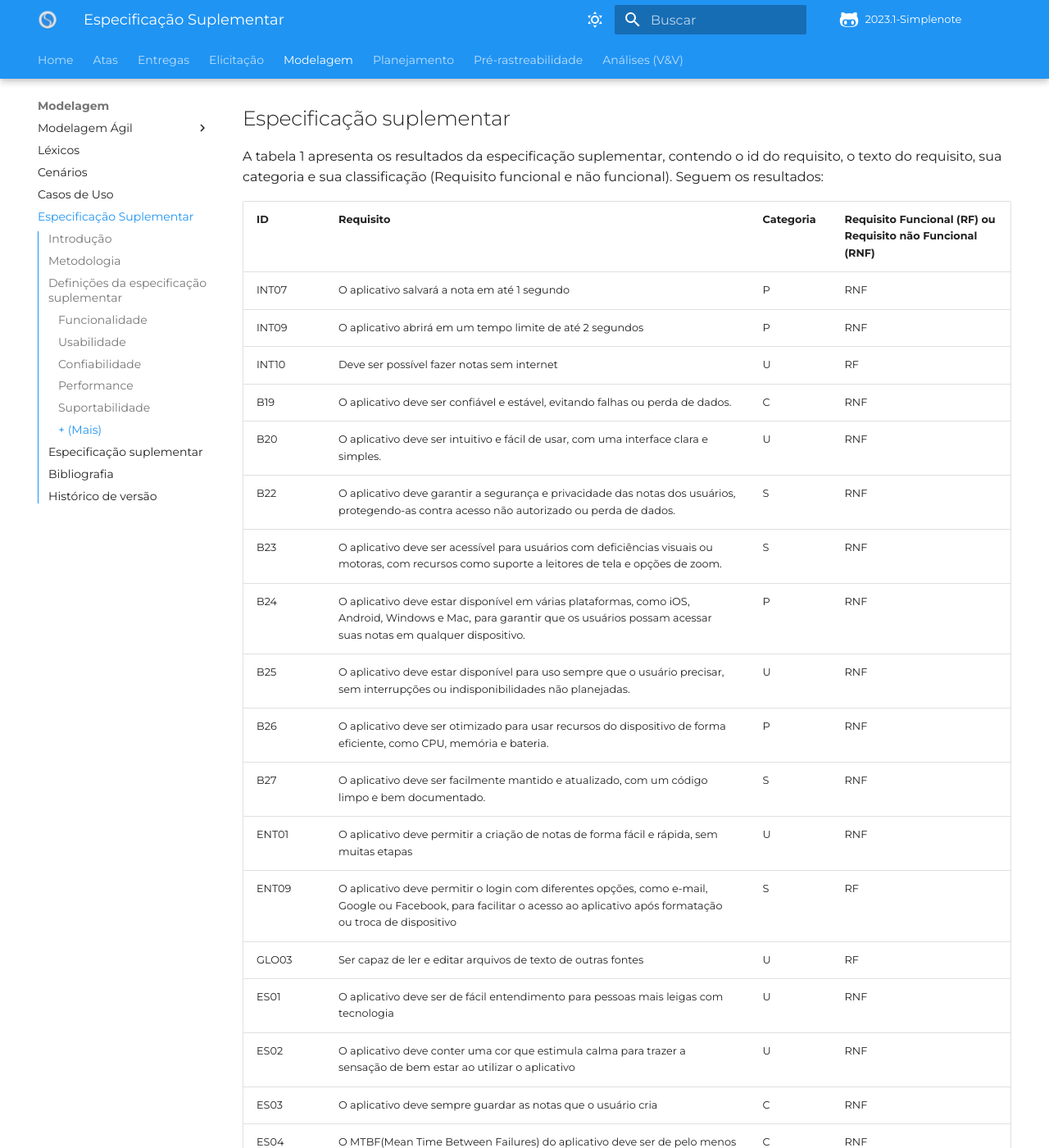
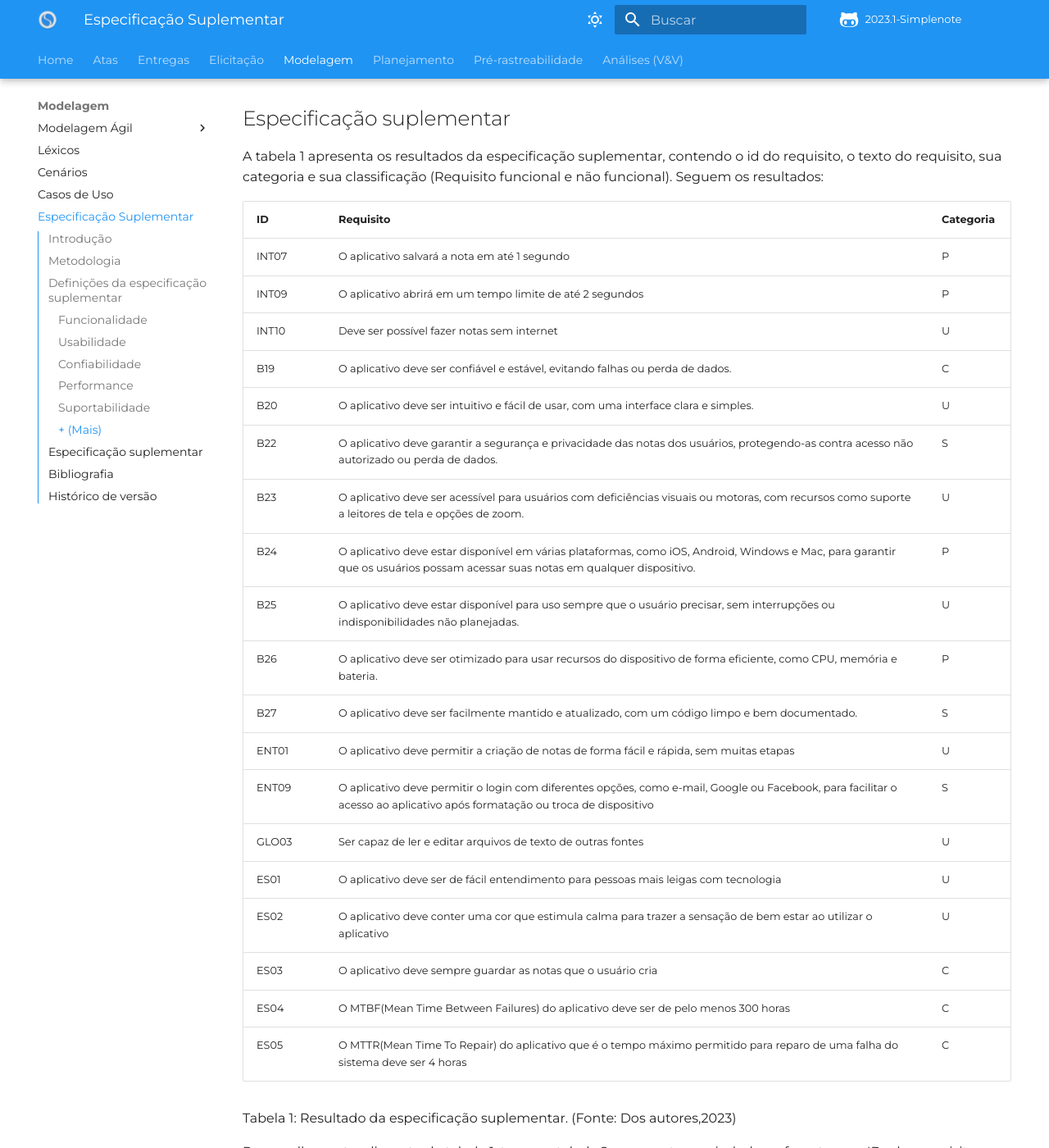
Before and after one commit to Requisitos-de-Software/2023.1-Simplenote, an MkDocs documentation site: the page built from docs/modelagem/especificacao_suplementar.md, in a window 1280 px wide and 1400 px high, scrolled down 2520 px. Shown: the whole window at 82% size. Built offline with MkDocs 1.6.1 and Material for MkDocs 9.7.7, drawn with Linux system fonts in a browser that asks for light colours; some web fonts are replaced; comment, search, counter and statistics services are not loaded.

Commit message:
Update especificacao_suplementar.md

```diff
--- a/docs/modelagem/especificacao_suplementar.md
+++ b/docs/modelagem/especificacao_suplementar.md
@@ -79,27 +79,27 @@ O modelo FURPS+ inclui um "+" que representa requisitos adicionais, tais como:
 ## Especificação suplementar
 A tabela 1 apresenta os resultados da especificação suplementar, contendo o id do requisito, o texto do requisito, sua categoria e sua classificação (Requisito funcional e não funcional). Seguem os resultados:
 
-| ID    | Requisito   | Categoria | Requisito Funcional (RF) ou Requisito não Funcional (RNF) |
-| ----- | ----------- | --------- | ----------------------------------------------------- |
-| INT07 | O aplicativo salvará a nota em até 1 segundo  | P       | RNF |
-| INT09 | O aplicativo abrirá em um tempo limite de até 2 segundos  | P         | RNF |
-| INT10 | Deve ser possível fazer notas sem internet   | U         | RF |
-| B19   | O aplicativo deve ser confiável e estável, evitando falhas ou perda de dados.  | C         | RNF |
-| B20   | O aplicativo deve ser intuitivo e fácil de usar, com uma interface clara e simples.  | U         | RNF |
-| B22   | O aplicativo deve garantir a segurança e privacidade das notas dos usuários, protegendo-as contra acesso não autorizado ou perda de dados.  | S         | RNF |
-| B23   | O aplicativo deve ser acessível para usuários com deficiências visuais ou motoras, com recursos como suporte a leitores de tela e opções de zoom. | S    | RNF |
-| B24   | O aplicativo deve estar disponível em várias plataformas, como iOS, Android, Windows e Mac, para garantir que os usuários possam acessar suas notas em qualquer dispositivo. | P         | RNF |
-| B25   | O aplicativo deve estar disponível para uso sempre que o usuário precisar, sem interrupções ou indisponibilidades não planejadas. | U         | RNF |
-| B26   | O aplicativo deve ser otimizado para usar recursos do dispositivo de forma eficiente, como CPU, memória e bateria.   | P    | RNF |
-| B27   | O aplicativo deve ser facilmente mantido e atualizado, com um código limpo e bem documentado.      | S         | RNF |
-| ENT01 | O aplicativo deve permitir a criação de notas de forma fácil e rápida, sem muitas etapas   | U         | RNF |
-| ENT09 | O aplicativo deve permitir o login com diferentes opções, como e-mail, Google ou Facebook, para facilitar o acesso ao aplicativo após formatação ou troca de dispositivo     | S         | RF |
-| GLO03 | Ser capaz de ler e editar arquivos de texto de outras fontes       | U       | RF |
-| ES01  | O aplicativo deve ser de fácil entendimento para pessoas mais leigas com tecnologia | U|RNF|
-| ES02  | O aplicativo deve conter uma cor que estimula calma para trazer a sensação de bem estar ao utilizar o aplicativo| U| RNF|
-| ES03  | O aplicativo deve sempre guardar as notas que o usuário cria | C |RNF|
-| ES04  | O MTBF(Mean Time Between Failures) do aplicativo deve ser de pelo menos 300 horas| C |RNF|
-| ES05  | O MTTR(Mean Time To Repair) do aplicativo que é o tempo máximo permitido para reparo de uma falha do sistema deve ser 4 horas | C |RNF|
+| ID    | Requisito   | Categoria |
+| ----- | ----------- | --------- |
+| INT07 | O aplicativo salvará a nota em até 1 segundo  | P       |
+| INT09 | O aplicativo abrirá em um tempo limite de até 2 segundos  | P         |
+| INT10 | Deve ser possível fazer notas sem internet   | U         |
+| B19   | O aplicativo deve ser confiável e estável, evitando falhas ou perda de dados.  | C         |
+| B20   | O aplicativo deve ser intuitivo e fácil de usar, com uma interface clara e simples.  | U         |
+| B22   | O aplicativo deve garantir a segurança e privacidade das notas dos usuários, protegendo-as contra acesso não autorizado ou perda de dados.  | S         |
+| B23   | O aplicativo deve ser acessível para usuários com deficiências visuais ou motoras, com recursos como suporte a leitores de tela e opções de zoom. | U    |
+| B24   | O aplicativo deve estar disponível em várias plataformas, como iOS, Android, Windows e Mac, para garantir que os usuários possam acessar suas notas em qualquer dispositivo. | P         |
+| B25   | O aplicativo deve estar disponível para uso sempre que o usuário precisar, sem interrupções ou indisponibilidades não planejadas. | U         |
+| B26   | O aplicativo deve ser otimizado para usar recursos do dispositivo de forma eficiente, como CPU, memória e bateria.   | P    |
+| B27   | O aplicativo deve ser facilmente mantido e atualizado, com um código limpo e bem documentado.      | S         |
+| ENT01 | O aplicativo deve permitir a criação de notas de forma fácil e rápida, sem muitas etapas   | U         |
+| ENT09 | O aplicativo deve permitir o login com diferentes opções, como e-mail, Google ou Facebook, para facilitar o acesso ao aplicativo após formatação ou troca de dispositivo     | S         |
+| GLO03 | Ser capaz de ler e editar arquivos de texto de outras fontes       | U       |
+| ES01  | O aplicativo deve ser de fácil entendimento para pessoas mais leigas com tecnologia | U|
+| ES02  | O aplicativo deve conter uma cor que estimula calma para trazer a sensação de bem estar ao utilizar o aplicativo| U|
+| ES03  | O aplicativo deve sempre guardar as notas que o usuário cria | C |
+| ES04  | O MTBF(Mean Time Between Failures) do aplicativo deve ser de pelo menos 300 horas| C |
+| ES05  | O MTTR(Mean Time To Repair) do aplicativo que é o tempo máximo permitido para reparo de uma falha do sistema deve ser 4 horas | C |
 
 Tabela 1: Resultado da especificação suplementar. (Fonte: Dos autores,2023)
 
```
